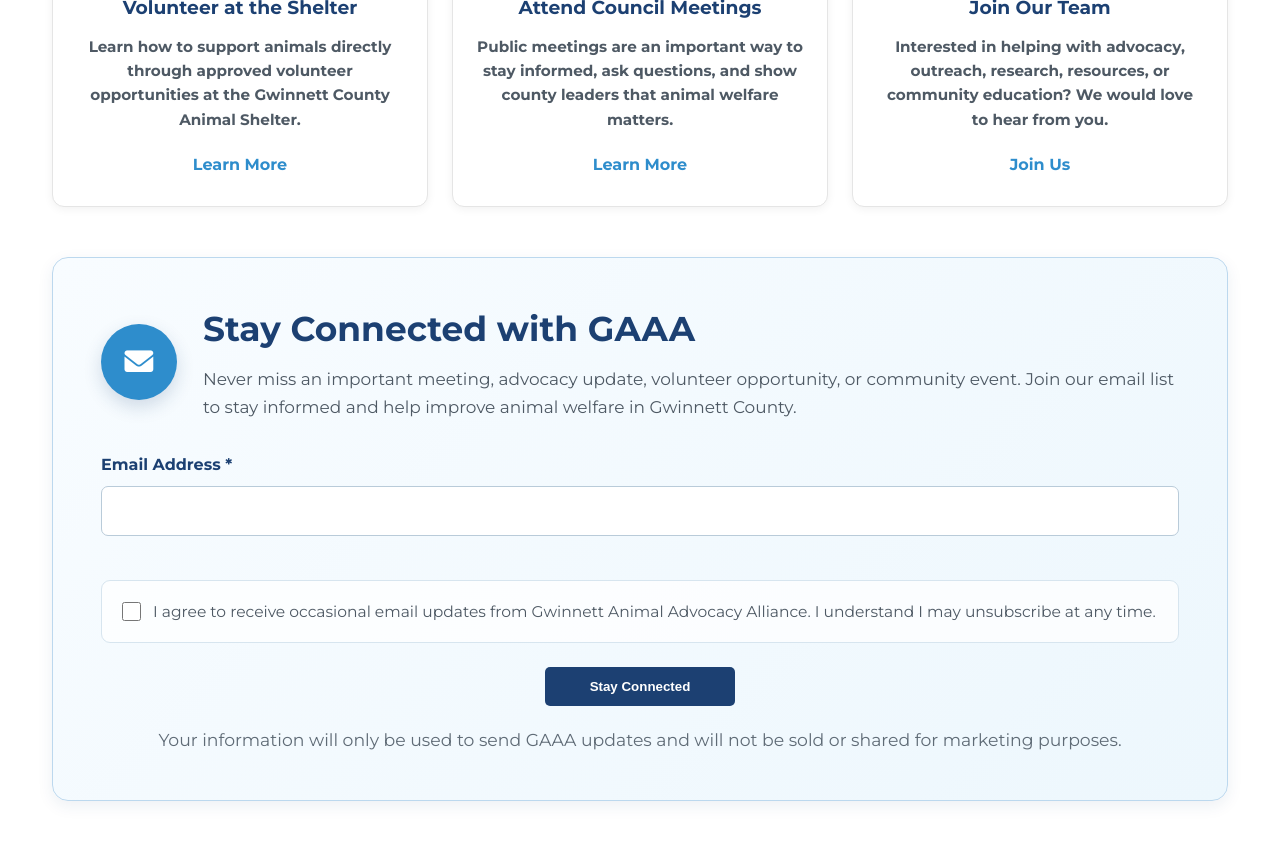
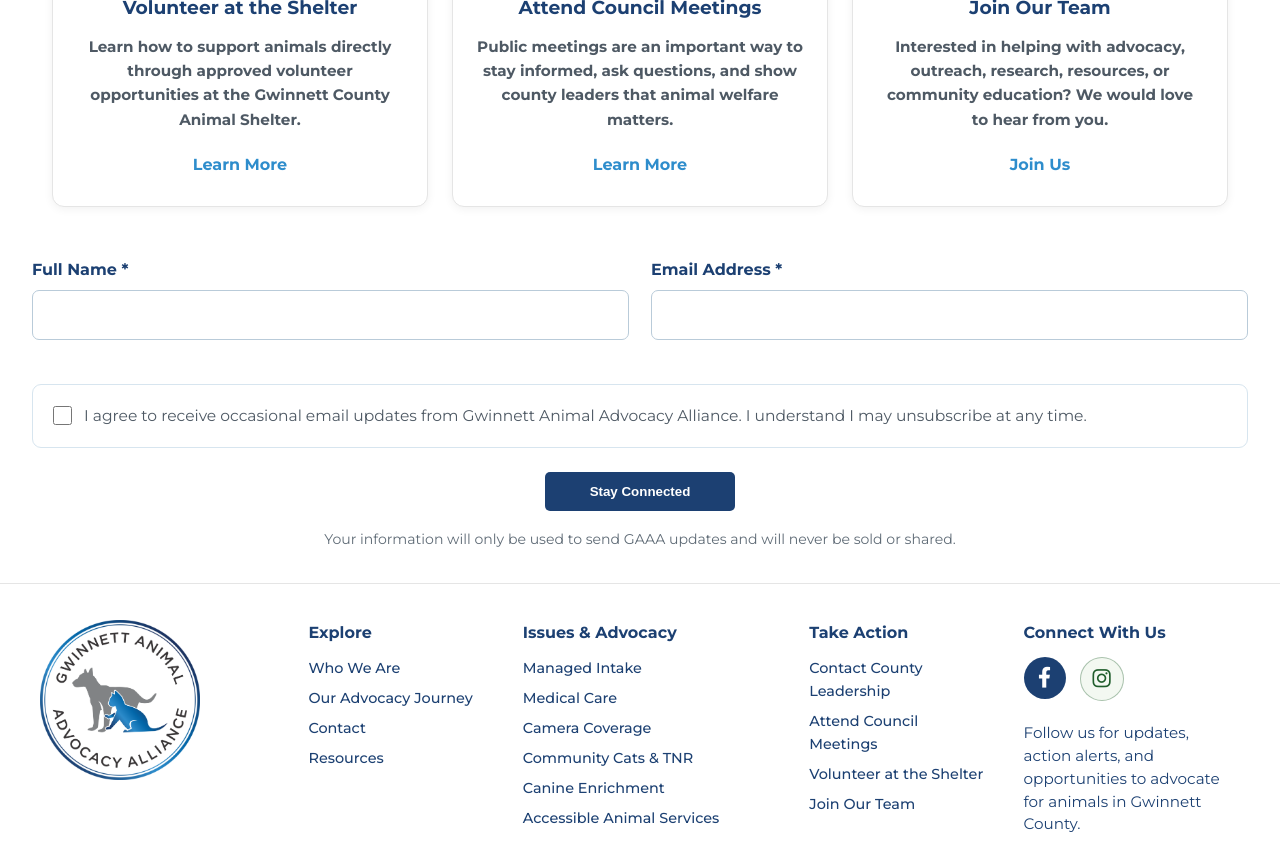
Before and after one commit to whitleybacon/gwinnett-animal-advocacy-alliance, a Jekyll site: the page built from get-involved/index.html, in a window 1280 px wide and 1400 px high, scrolled down 492 px. Shown: the top 841 px of the window. Built offline with Jekyll 4.4.1, drawn with Linux system fonts in a browser that asks for light colours; some of the changed text lies outside the part shown.

Commit message:
Update index.html

```diff
--- a/get-involved/index.html
+++ b/get-involved/index.html
@@ -293,48 +293,43 @@
 </section>
 
 
-<!-- HIDDEN GOOGLE FORM SUBMISSION TARGET -->
+<!-- Hidden iframe -->
 
 <iframe
     name="stay_connected_iframe"
     id="stay_connected_iframe"
-    style="display: none;"
-    title="Stay Connected form submission">
+    style="display:none;"
+    title="Stay Connected">
 </iframe>
 
-
-<!-- STAY CONNECTED -->
-
-<section class="home-section stay-connected-section">
-
-    <div class="stay-connected-box" id="stay-connected-wrapper">
-
-        <div class="stay-connected-heading">
-
-            <div class="stay-connected-icon" aria-hidden="true">
-                <i class="fas fa-envelope"></i>
-            </div>
-
-            <div>
-                <h2>Stay Connected with GAAA</h2>
-
-                <p>
-                    Never miss an important meeting, advocacy update, volunteer
-                    opportunity, or community event. Join our email list to
-                    stay informed and help improve animal welfare in Gwinnett
-                    County.
-                </p>
-            </div>
-
-        </div>
+<script>
+let stayConnectedSubmitted = false;
+</script>
 
 <form
     class="stay-connected-form"
     action="https://docs.google.com/forms/d/e/1FAIpQLSdRxoFEJOSs-IupXw_srB-iHqF7GZT-Qz9IaVrs8fxtthx09g/formResponse"
     method="POST"
     target="stay_connected_iframe"
-                onsubmit="stayConnectedSubmitted = true;">
+    onsubmit="stayConnectedSubmitted=true;">
 
+    <div class="stay-connected-fields">
+
+        <!-- Full Name -->
+        <div class="stay-connected-field">
+            <label for="stay-connected-name">
+                Full Name *
+            </label>
+
+            <input
+                type="text"
+                id="stay-connected-name"
+                name="entry.1692632741"
+                autocomplete="name"
+                required>
+        </div>
+
+        <!-- Email -->
         <div class="stay-connected-field">
             <label for="stay-connected-email">
                 Email Address *
@@ -348,6 +343,9 @@
                 required>
         </div>
 
+    </div>
+
+    <!-- Consent -->
 
     <label class="stay-connected-consent">
 
@@ -365,68 +363,28 @@
 
     </label>
 
-
     <p class="stay-connected-submit">
         <button type="submit" class="btn">
             Stay Connected
         </button>
     </p>
 
-
     <p class="stay-connected-privacy">
         Your information will only be used to send GAAA updates and
-                will not be sold or shared for marketing purposes.
+        will never be sold or shared.
     </p>
 
 </form>
 
-    </div>
+<script>
+document.getElementById("stay_connected_iframe").addEventListener("load", function () {
 
-</section>
+    if (!stayConnectedSubmitted) return;
 
-
-<!-- EVERY ACTION MATTERS -->
-
-<section class="difference-section">
-
-    <div class="difference-content">
-
-        <h2>Every Action Matters</h2>
-
-        <p>
-            Animal welfare advocacy depends on community involvement. Showing
-            up, asking questions, sharing information, and supporting humane
-            solutions all help create meaningful change for animals in
-            Gwinnett County.
-        </p>
-
-        <a href="/get-involved/join-our-team/" class="btn">
-            Join Our Team
-        </a>
-
-    </div>
-
-</section>
-
-
-<script>
-    let stayConnectedSubmitted = false;
-
-    const stayConnectedIframe =
-        document.getElementById('stay_connected_iframe');
-
-    stayConnectedIframe.addEventListener('load', function () {
-        if (!stayConnectedSubmitted) {
-            return;
-        }
-
-        const wrapper =
-            document.getElementById('stay-connected-wrapper');
-
-        wrapper.innerHTML = `
+    document.getElementById("stay-connected-wrapper").innerHTML = `
         <div class="stay-connected-success">
 
-                <div class="stay-connected-success-icon" aria-hidden="true">
+            <div class="stay-connected-success-icon">
                 <i class="fas fa-check"></i>
             </div>
 
```
Also changed, not shown: other parts of get-involved/index.html (+4 -11 lines). Lines whose indentation alone changed are shown as unchanged.
